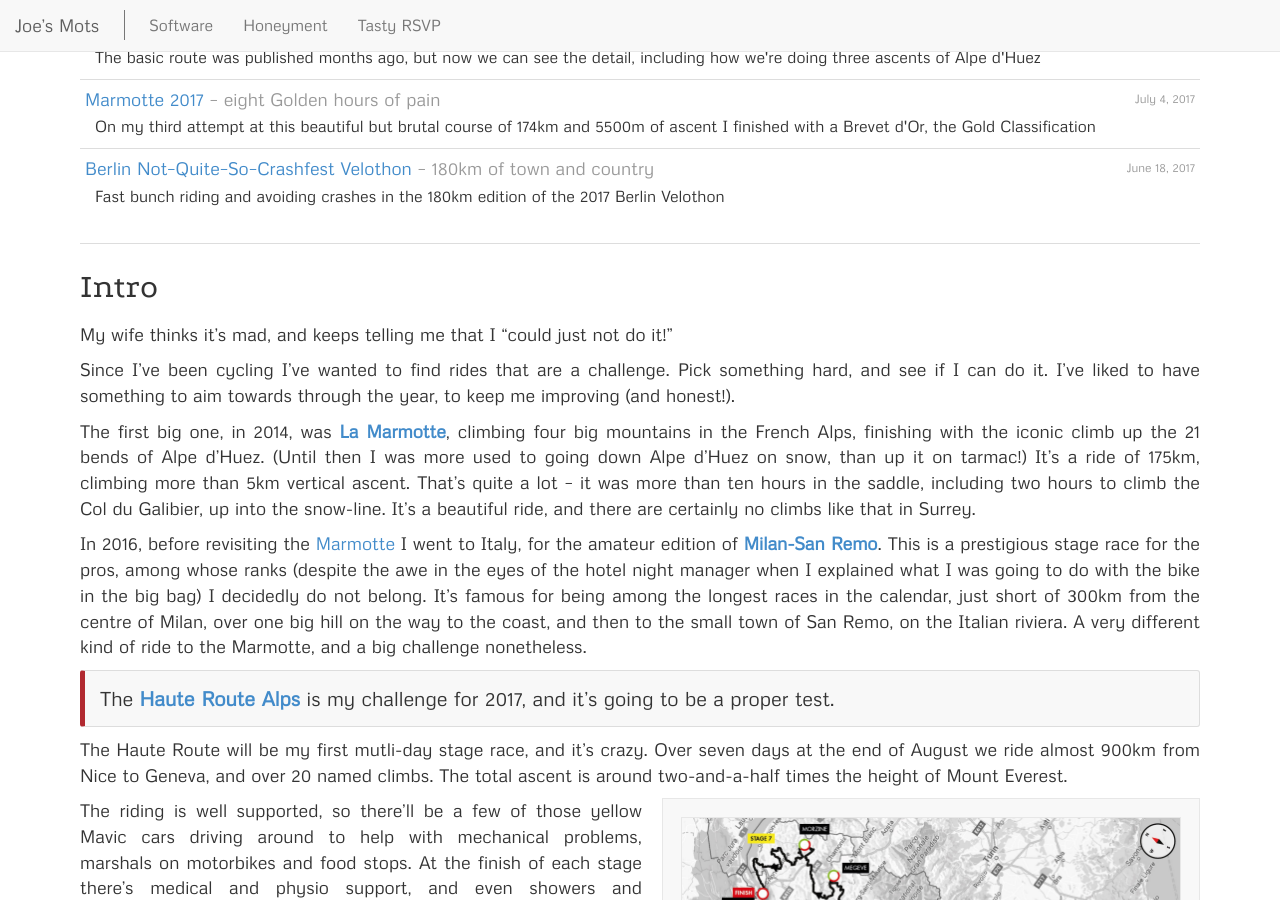
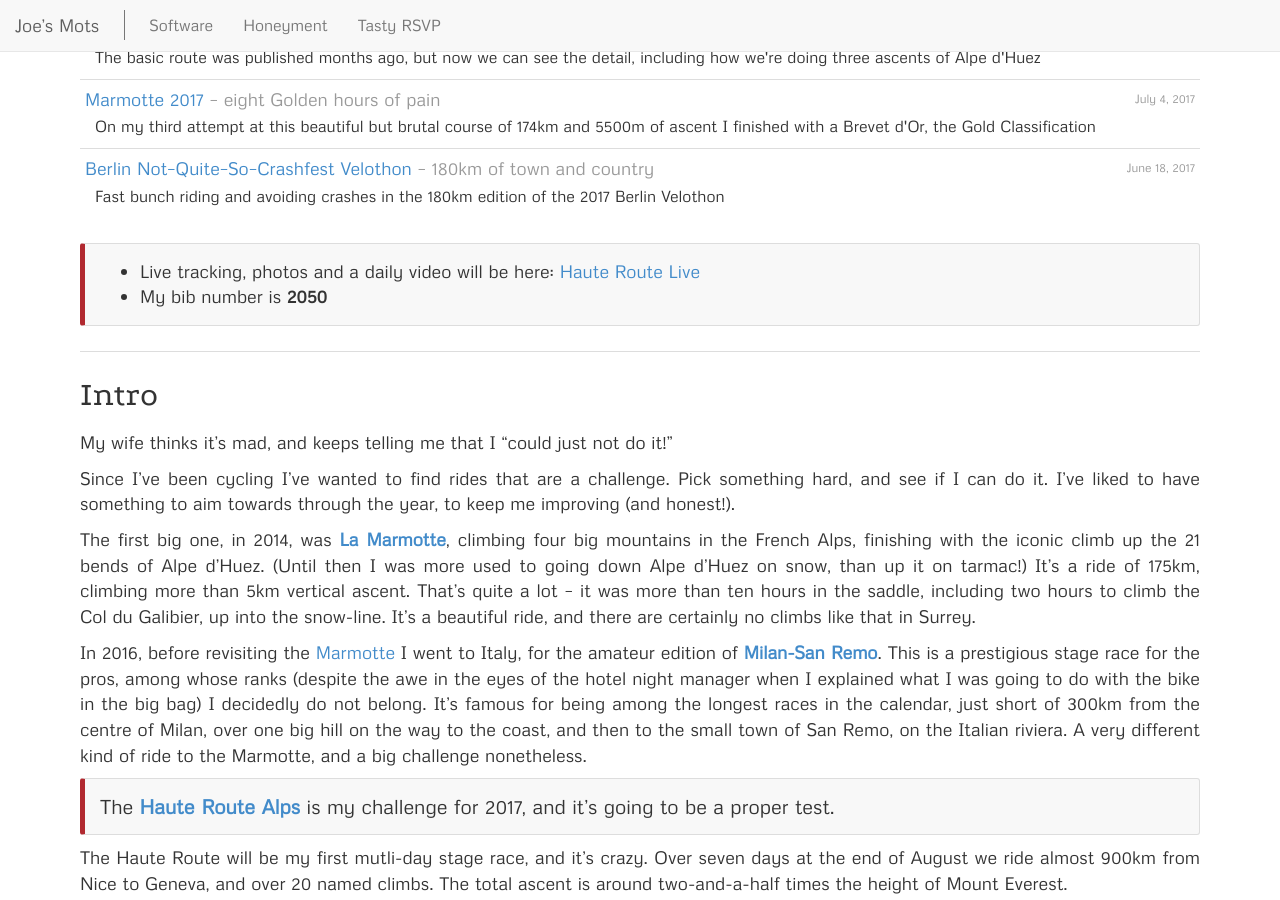
Before and after one commit to joekearney/joekearney.github.io, a Jekyll site: the page built from _posts/cycling/haute-route/2017-06-14-haute-route-intro.md, in a window 1280 px wide and 900 px high, scrolled down 839 px. Built offline with Jekyll 4.4.1, drawn with Linux system fonts in a browser that asks for light colours; comment, search, counter and statistics services are not loaded.

Commit message:
add tracking info to HR intro page

```diff
--- a/_posts/cycling/haute-route/2017-06-14-haute-route-intro.md
+++ b/_posts/cycling/haute-route/2017-06-14-haute-route-intro.md
@@ -29,6 +29,9 @@
 [msr-2016]: https://www.strava.com/activities/599634295
 
 {% include short-toc-by-tag.html tag='haute-route-stage' title="Training and Stages" numPosts='all' showDrafts='false' showOnlyArticles='true' showLongDescription='true' %}
+
+> * Live tracking, photos and a daily video will be here: [Haute Route Live](https://hauteroute.org/live)
+> * My bib number is **2050**
 
 ***
 
```
